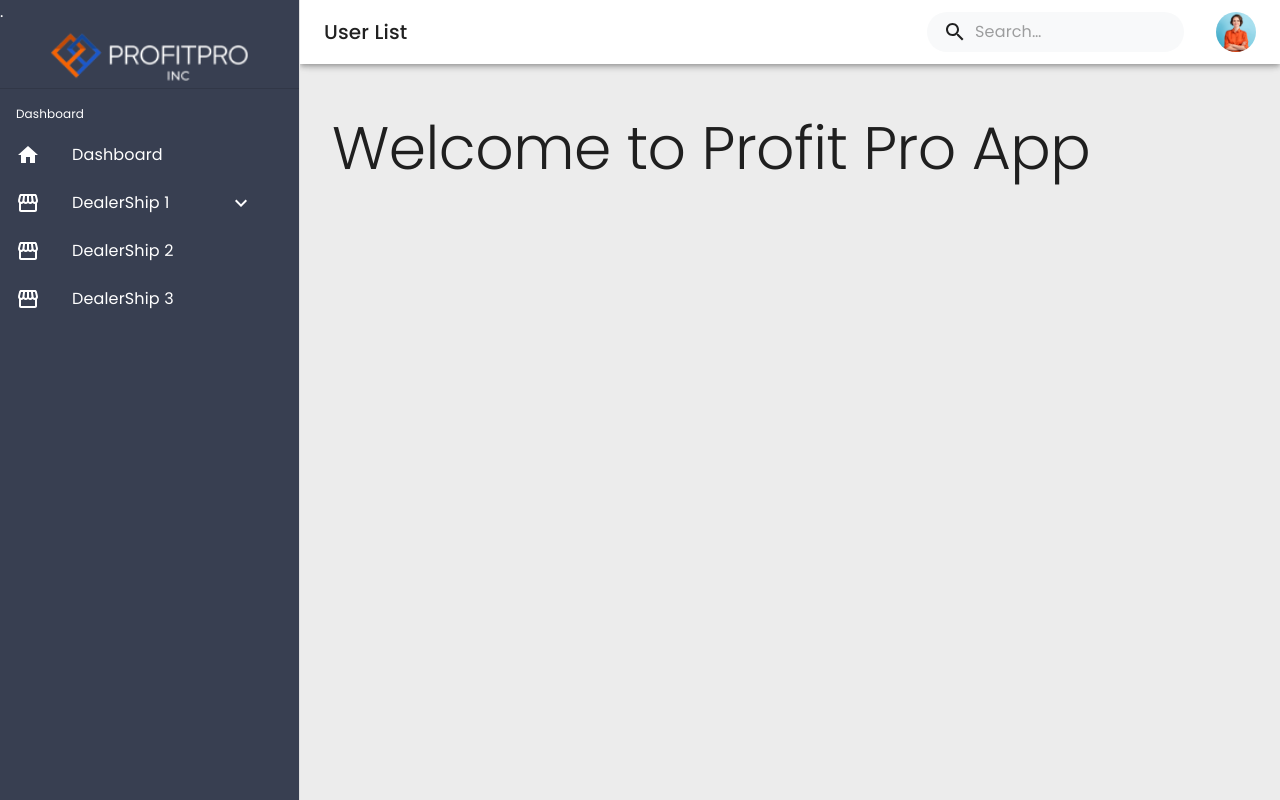
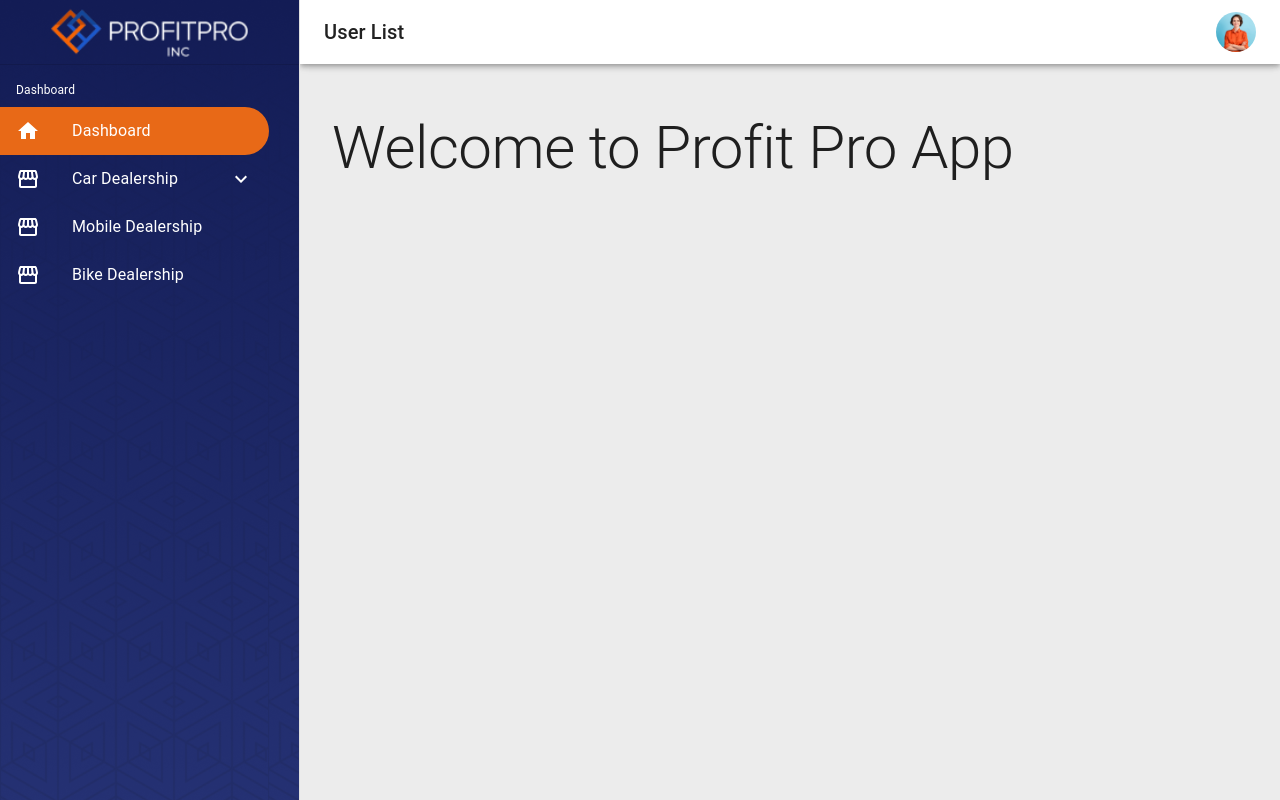
Before and after one commit to visengineering/profitpro-frontend, a React (Create React App) app: page / in a window 1280 px wide. Built offline with nearby package versions, Linux system fonts and the light colour scheme.

Commit message:
UI changes

```diff
--- a/public/index.html
+++ b/public/index.html
@@ -24,12 +24,7 @@
       work correctly both with client-side routing and a non-root public URL.
       Learn how to configure a non-root public URL by running `npm run build`.
     -->
-    <link rel="preconnect" href="https://fonts.googleapis.com" />
-    <link rel="preconnect" href="https://fonts.gstatic.com" crossorigin />
-    <link
-      href="https://fonts.googleapis.com/css2?family=Poppins:wght@300;400;500;600;700&display=swap"
-      rel="stylesheet"
-    />
+
     <title>ProfitPro App</title>
   </head>
   <body>
--- a/src/components/generic-components/drawer/index.jsx
+++ b/src/components/generic-components/drawer/index.jsx
@@ -1,4 +1,4 @@
-import React from "react";
+import React, { useEffect, useState } from "react";
 import { styled } from "@mui/material/styles";
 import Box from "@mui/material/Box";
 import CssBaseline from "@mui/material/CssBaseline";
@@ -11,7 +11,7 @@ import ExpandMoreIcon from "@mui/icons-material/ExpandMore";
 import ExpandLessIcon from "@mui/icons-material/ExpandLess";
 import HomeIcon from "@mui/icons-material/Home";
 import { Collapse, Drawer as MUIDrawer, Typography } from "@mui/material";
-import { useNavigate } from "react-router-dom";
+import { useLocation, useNavigate } from "react-router-dom";
 import PersonIcon from "@mui/icons-material/Person";
 import AssignmentIcon from "@mui/icons-material/Assignment";
 import StorefrontIcon from "@mui/icons-material/Storefront";
@@ -28,10 +28,25 @@ const DrawerHeader = styled("div")(({ theme }) => ({
 export default function Drawer() {
   const [open, setOpen] = React.useState(false);
   const navigate = useNavigate();
+  const location = useLocation();
 
   const handleClick = () => {
     setOpen(!open);
   };
+
+  const [activeButton, setActiveButton] = useState(""); // 'home' is the default active button
+
+  useEffect(() => {
+    if (location.pathname === "/salesRepresentative") {
+      setActiveButton("sales-representative");
+    } else if (location.pathname === "/") {
+      setActiveButton("dashboard");
+    } else if (
+      location.pathname.match(/^\/salesRepresentative\/(\d+)\/transcripts$/)
+    ) {
+      setActiveButton("all-transcripts");
+    }
+  }, [location]);
 
   return (
     <Box sx={{ display: "flex" }}>
@@ -49,18 +64,20 @@ export default function Drawer() {
         open
       >
         <Box className="side-menu-bar">
-          .
           <DrawerHeader sx={{ display: "flex", justifyContent: "center" }}>
-            <Box component="img" src="/logo.png"></Box>
+            <Box component="img" src="/logo.png" />
           </DrawerHeader>
           <Divider />
           <Typography className="active-page-text">Dashboard</Typography>
-          <List
-            sx={{ width: "100%", maxWidth: 360, bgcolor: "inherit" }}
-            component="nav"
-            aria-labelledby="nested-list-subheader"
-          >
-            <ListItemButton onClick={() => navigate("/")}>
+          <List component="nav">
+            <ListItemButton
+              onClick={() => {
+                navigate("/");
+              }}
+              className={
+                activeButton === "dashboard" ? "navbar-btn-active" : ""
+              }
+            >
               <ListItemIcon>
                 <HomeIcon />
               </ListItemIcon>
@@ -70,21 +87,35 @@ export default function Drawer() {
               <ListItemIcon>
                 <StorefrontIcon />
               </ListItemIcon>
-              <ListItemText primary="DealerShip 1" />
+              <ListItemText primary="Car Dealership" />
               {open ? <ExpandLessIcon /> : <ExpandMoreIcon />}
             </ListItemButton>
             <Collapse in={open} timeout="auto" unmountOnExit>
               <List component="div" disablePadding>
                 <ListItemButton
+                  className={
+                    activeButton === "sales-representative"
+                      ? "navbar-btn-active"
+                      : ""
+                  }
                   sx={{ pl: 4 }}
-                  onClick={() => navigate("/salesRepresentative")}
+                  onClick={() => {
+                    navigate("/salesRepresentative");
+                  }}
                 >
                   <ListItemIcon>
                     <PersonIcon />
                   </ListItemIcon>
                   <ListItemText primary="Sales Representatives" />
                 </ListItemButton>
-                <ListItemButton sx={{ pl: 4 }}>
+                <ListItemButton
+                  sx={{ pl: 4 }}
+                  className={
+                    activeButton === "all-transcripts"
+                      ? "navbar-btn-active"
+                      : ""
+                  }
+                >
                   <ListItemIcon>
                     <AssignmentIcon />
                   </ListItemIcon>
@@ -96,13 +127,13 @@ export default function Drawer() {
               <ListItemIcon>
                 <StorefrontIcon />
               </ListItemIcon>
-              <ListItemText primary="DealerShip 2" />
+              <ListItemText primary="Mobile Dealership" />
             </ListItemButton>
             <ListItemButton>
               <ListItemIcon>
                 <StorefrontIcon />
               </ListItemIcon>
-              <ListItemText primary="DealerShip 3" />
+              <ListItemText primary="Bike Dealership" />
             </ListItemButton>
           </List>
         </Box>
--- a/src/components/shared-components/enhanced-table-head/index.jsx
+++ b/src/components/shared-components/enhanced-table-head/index.jsx
@@ -24,7 +24,7 @@ function EnhancedTableHead({
   return (
     <TableHead>
       <TableRow>
-        <TableCell padding="checkbox">
+        {/* <TableCell padding="checkbox">
           <Checkbox
             color="primary"
             indeterminate={numSelected > 0 && numSelected < rowCount}
@@ -34,7 +34,7 @@ function EnhancedTableHead({
               "aria-label": "select all users",
             }}
           />
-        </TableCell>
+        </TableCell> */}
         {headCells.map((headCell) => (
           <TableCell
             key={headCell.id}
--- a/src/components/shared-components/enhanced-table-toolbar/index.jsx
+++ b/src/components/shared-components/enhanced-table-toolbar/index.jsx
@@ -6,6 +6,49 @@ import SearchIcon from "@mui/icons-material/Search";
 import RefreshIcon from "@mui/icons-material/Refresh";
 import SettingsIcon from "@mui/icons-material/Settings";
 import FilterListIcon from "@mui/icons-material/FilterList";
+import InputBase from "@mui/material/InputBase";
+import { styled } from "@mui/material/styles";
+
+const Search = styled("div")(({ theme }) => ({
+  position: "relative",
+  borderRadius: "5px",
+  backgroundColor: "#F8F9FA",
+  "&:hover": {
+    backgroundColor: "#F8F9FA",
+  },
+  marginLeft: 0,
+  width: "100%",
+  [theme.breakpoints.up("sm")]: {
+    marginLeft: theme.spacing(1),
+    width: "auto",
+  },
+}));
+const SearchIconWrapper = styled("div")(({ theme }) => ({
+  padding: theme.spacing(0, 2),
+  height: "100%",
+  position: "absolute",
+  pointerEvents: "none",
+  display: "flex",
+  alignItems: "center",
+  justifyContent: "center",
+  color: "#9FA2AB",
+}));
+
+const StyledInputBase = styled(InputBase)(({ theme }) => ({
+  color: "inherit",
+  "& .MuiInputBase-input": {
+    padding: theme.spacing(1, 1, 1, 0),
+    paddingLeft: `calc(1em + ${theme.spacing(4)})`,
+    transition: theme.transitions.create("width"),
+    width: "100%",
+    [theme.breakpoints.up("sm")]: {
+      width: "350px",
+      // "&:focus": {
+      //   width: "25ch",
+      // },
+    },
+  },
+}));
 
 function EnhancedTableToolbar({ numSelected, refetchData, totalCount }) {
   return (
@@ -32,14 +75,27 @@ function EnhancedTableToolbar({ numSelected, refetchData, totalCount }) {
           {numSelected} selected
         </Typography>
       ) : (
-        <Typography
-          sx={{ flex: "1 1 100%" }}
-          variant="h6"
-          id="tableTitle"
-          component="div"
+        <Box
+          sx={{
+            flex: "1 1 100%",
+            display: "flex",
+            alignItems: "center",
+            gap: "1rem",
+          }}
         >
-          All ({totalCount})
-        </Typography>
+          <Typography variant="h6" id="tableTitle" component="div">
+            All ({totalCount})
+          </Typography>
+          <Search>
+            <SearchIconWrapper>
+              <SearchIcon />
+            </SearchIconWrapper>
+            <StyledInputBase
+              placeholder="Search…"
+              inputProps={{ "aria-label": "search" }}
+            />
+          </Search>
+        </Box>
       )}
 
       {numSelected > 0 ? (
--- a/src/components/shared-components/top-bar/index.jsx
+++ b/src/components/shared-components/top-bar/index.jsx
@@ -1,7 +1,5 @@
 import { Avatar, Box, IconButton, Toolbar, Typography } from "@mui/material";
 import React from "react";
-import InputBase from "@mui/material/InputBase";
-import SearchIcon from "@mui/icons-material/Search";
 import { styled } from "@mui/material/styles";
 import MuiAppBar from "@mui/material/AppBar";
 
@@ -22,45 +20,6 @@ const AppBar = styled(MuiAppBar, {
     marginLeft: drawerWidth,
   }),
 }));
-const Search = styled("div")(({ theme }) => ({
-  position: "relative",
-  borderRadius: "20px",
-  backgroundColor: "#F8F9FA",
-  "&:hover": {
-    backgroundColor: "#F8F9FA",
-  },
-  marginLeft: 0,
-  width: "100%",
-  [theme.breakpoints.up("sm")]: {
-    marginLeft: theme.spacing(1),
-    width: "auto",
-  },
-}));
-const SearchIconWrapper = styled("div")(({ theme }) => ({
-  padding: theme.spacing(0, 2),
-  height: "100%",
-  position: "absolute",
-  pointerEvents: "none",
-  display: "flex",
-  alignItems: "center",
-  justifyContent: "center",
-}));
-
-const StyledInputBase = styled(InputBase)(({ theme }) => ({
-  color: "inherit",
-  "& .MuiInputBase-input": {
-    padding: theme.spacing(1, 1, 1, 0),
-    paddingLeft: `calc(1em + ${theme.spacing(4)})`,
-    transition: theme.transitions.create("width"),
-    width: "100%",
-    [theme.breakpoints.up("sm")]: {
-      width: "20ch",
-      "&:focus": {
-        width: "25ch",
-      },
-    },
-  },
-}));
 
 function TopBar() {
   return (
@@ -76,20 +35,9 @@ function TopBar() {
           User List
         </Typography>
         <Box sx={{ display: "flex", gap: "2rem" }}>
-          <Search>
-            <SearchIconWrapper>
-              <SearchIcon />
-            </SearchIconWrapper>
-            <StyledInputBase
-              placeholder="Search…"
-              inputProps={{ "aria-label": "search" }}
-            />
-          </Search>
-          {/* <Tooltip title="Open settings"> */}
           <IconButton sx={{ p: 0 }}>
             <Avatar alt="Remy Sharp" src="/avatar4.jpg" />
           </IconButton>
-          {/* </Tooltip> */}
         </Box>
       </Toolbar>
     </AppBar>
--- a/src/styles/index.scss
+++ b/src/styles/index.scss
@@ -8,5 +8,5 @@ body {
 }
 
 * {
-  font-family: "Poppins", sans-serif !important;
+  font-family: "Roboto", sans-serif !important;
 }
--- a/src/styles/shared/_drawer.scss
+++ b/src/styles/shared/_drawer.scss
@@ -1,7 +1,9 @@
+$backgroundImage: url("../../../public/SideBar.png"); // Adjust the path
 .side-menu-bar {
   height: 100%;
   background: $secondary;
   color: $white;
+  background-image: $backgroundImage;
 
   img {
     height: 30%;
@@ -11,6 +13,9 @@
     font-size: 12px;
     padding: 16px 0 0 16px;
   }
+  .MuiList-root {
+    background: transparent;
+  }
   .MuiListItemButton-root {
     width: 90%;
     border-radius: 0 50px 50px 0;
@@ -18,6 +23,12 @@
       background: $navbar-btn-hover;
     }
   }
+  .navbar-btn-active {
+    width: 90%;
+    border-radius: 0 50px 50px 0;
+    background: $navbar-btn-hover;
+  }
+
   .MuiListItemIcon-root {
     color: white;
   }
```
Also changed, not shown: src/components/pages/sales-representative/SalesRepresentativeDataTable.jsx (+65 -48 lines), src/components/pages/transcripts/TranscriptsDataTable.jsx (+17 -1 lines), public/SideBar.png (added).
